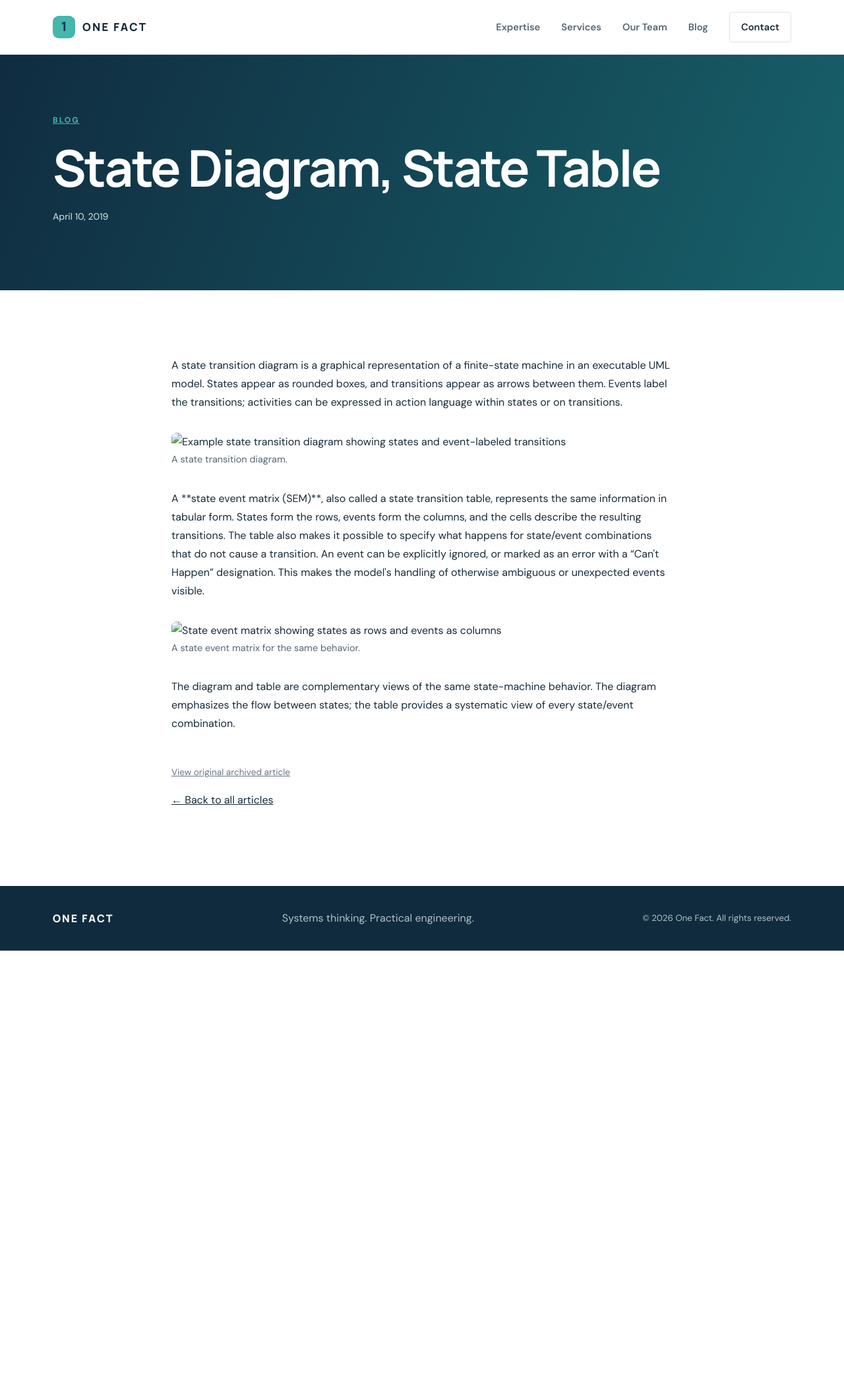
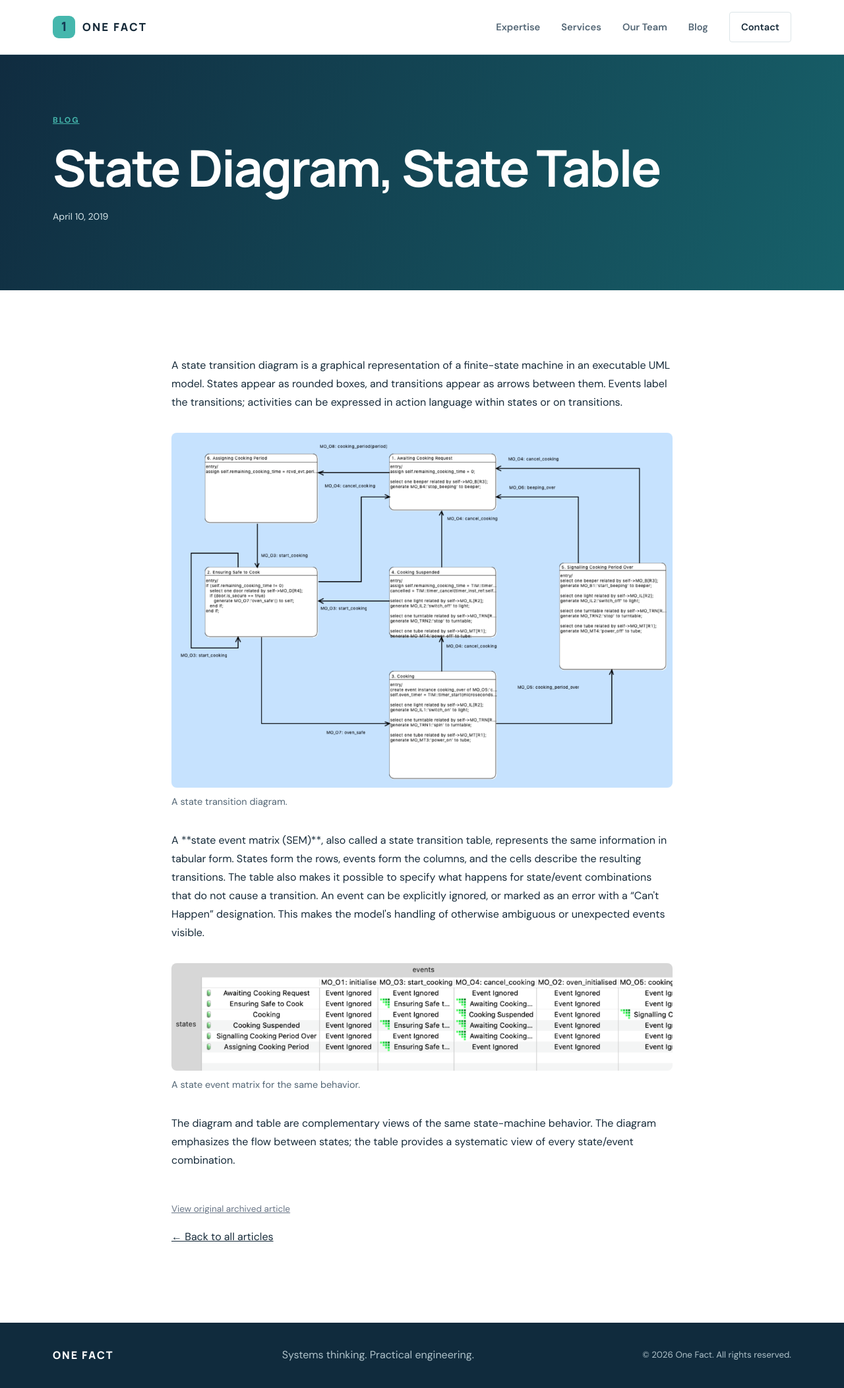
Before and after one commit to xtuml/onefactinc, a Jekyll site: the page built from _articles/state-diagram-state-table.html, in a window 1280 px wide. Shown: the whole page at 66% size. Built offline with Jekyll 4.4.1, drawn with Linux system fonts in a browser that asks for light colours; before the commit the page ends 1441 px from its top, so only the background shows below that.

Commit message:
Use locally hosted article images

```diff
--- a/_articles/state-diagram-state-table.html
+++ b/_articles/state-diagram-state-table.html
@@ -9,7 +9,7 @@ source_url: "https://xtuml.github.io/onefactnet/state-diagram-state-table/"
 A state transition diagram is a graphical representation of a finite-state machine in an executable UML model. States appear as rounded boxes, and transitions appear as arrows between them. Events label the transitions; activities can be expressed in action language within states or on transitions.
 
 <figure>
-  <img src="https://xtuml.github.io/onefactnet/wp-content/uploads/2019/04/std-1024x724-5968238.png" alt="Example state transition diagram showing states and event-labeled transitions" loading="lazy">
+  <img src="{{ '/assets/images/std-1024x724-5968238.png' | relative_url }}" alt="Example state transition diagram showing states and event-labeled transitions" loading="lazy">
   <figcaption>A state transition diagram.</figcaption>
 </figure>
 
@@ -18,7 +18,7 @@ A **state event matrix (SEM)**, also called a state transition table, represents
 The table also makes it possible to specify what happens for state/event combinations that do not cause a transition. An event can be explicitly ignored, or marked as an error with a “Can't Happen” designation. This makes the model's handling of otherwise ambiguous or unexpected events visible.
 
 <figure>
-  <img src="https://xtuml.github.io/onefactnet/wp-content/uploads/2019/04/sem-1024x220-1908964.png" alt="State event matrix showing states as rows and events as columns" loading="lazy">
+  <img src="{{ '/assets/images/sem-1024x220-1908964.png' | relative_url }}" alt="State event matrix showing states as rows and events as columns" loading="lazy">
   <figcaption>A state event matrix for the same behavior.</figcaption>
 </figure>
 
```
